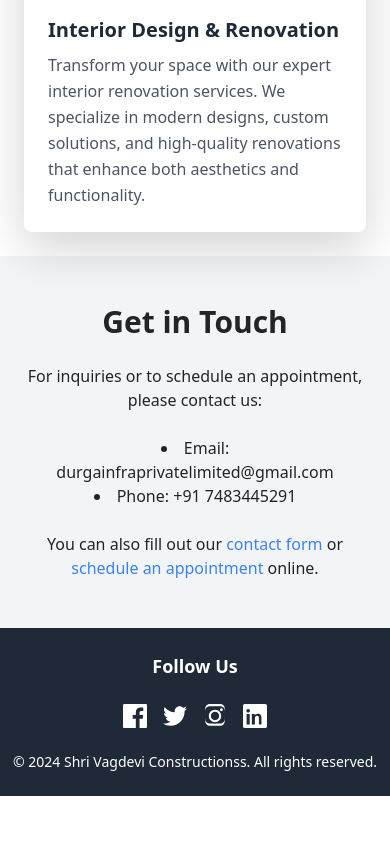
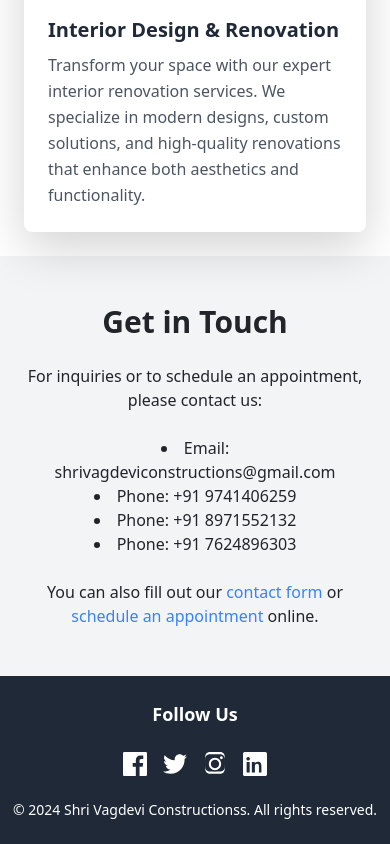
Before and after one commit to durgainfraprivatelimited/final, a React (Vite) app: page / in a window 390 px wide. Shown: the part 1489-2333 px from the top of the page. Before the commit the page ends 2285 px from the top, so only its background shows below. Built offline with nearby package versions, Linux system fonts and the light colour scheme.

Commit message:
Update email and phone home.jsx

```diff
--- a/src/components/home.jsx
+++ b/src/components/home.jsx
@@ -96,8 +96,10 @@ function Home() {
             For inquiries or to schedule an appointment, please contact us:
           </p>
           <ul className="list-disc list-inside mb-4">
-            <li>Email: durgainfraprivatelimited@gmail.com</li>
-            <li>Phone: +91 7483445291</li>
+            <li>Email: shrivagdeviconstructions@gmail.com</li>
+            <li>Phone: +91 9741406259</li>
+            <li>Phone: +91 8971552132</li>
+            <li>Phone: +91 7624896303</li>
           </ul>
           <p>
             You can also fill out our <a href="/contact" className="text-blue-500 hover:underline">contact form</a> or <a href="/appointments" className="text-blue-500 hover:underline">schedule an appointment</a> online.
```
